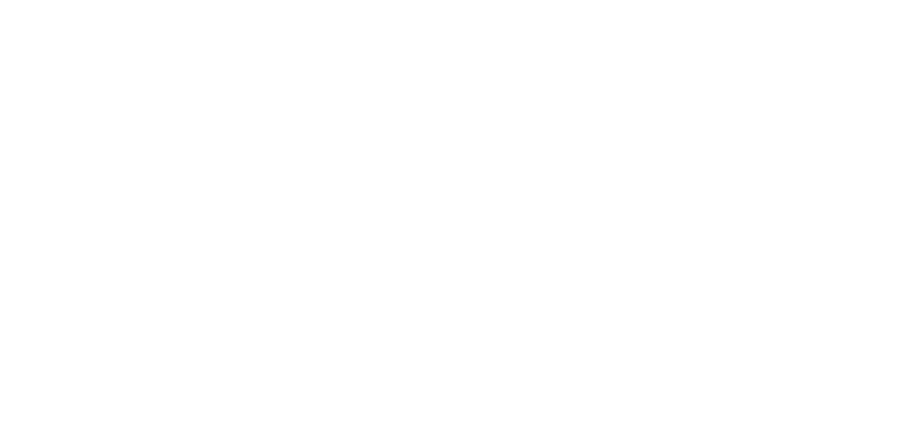
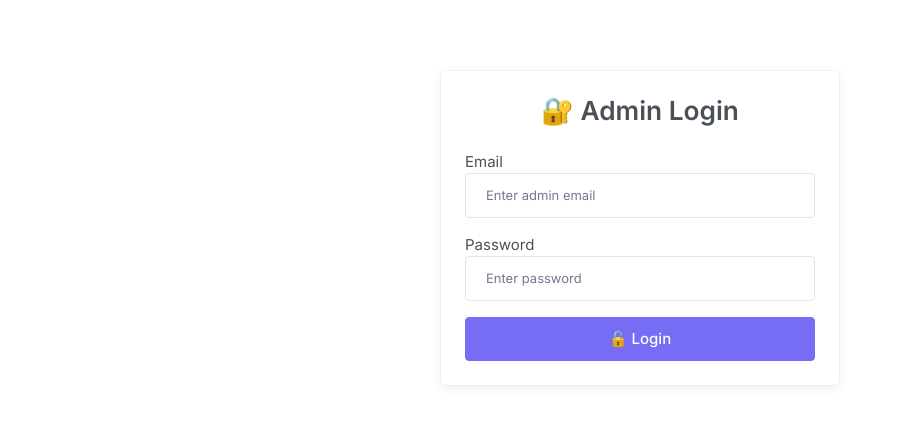
Before and after one commit to firstmentor/srreactclient, a React (Vite) app: page /admin/login in a window 1280 px wide. Before the commit this address had no page. Shown: the part 432-854 px from the top of the page, without its empty margins (0-903 px from the left). Before the commit the page ends 800 px from the top, so only its background shows below. Built offline with nearby package versions, Linux system fonts and the light colour scheme; a web font is replaced by a local one.

Commit message:
fhgfjhgdf

```diff
--- a/src/App.jsx
+++ b/src/App.jsx
@@ -21,6 +21,9 @@ import CVForm from './component/CVForm';
 import AdminDashboard from './component/admin/AdminDashboard';
 import ManageJobs from './component/admin/ManageJobs';
 import AdminrResume from './component/admin/AdminrResume';
+import AdminPrivateRoute from './component/admin/AdminPrivateRoute';
+import AdminLogin from './component/admin/AdminLogin';
+
 
 const App = () => {
   return (
@@ -39,7 +42,10 @@ const App = () => {
           <Route path="/cvform" element={<CVForm />} />
         </Route>
 
-        <Route element={<AdminLayout />}>
+
+        <Route path="/admin/login" element={<AdminLogin />} />
+
+        <Route element={<AdminPrivateRoute><AdminLayout /></AdminPrivateRoute>}>
           <Route path="/admin/dashboard" element={<AdminDashboard />} />
           <Route path="/admin/jobs" element={<ManageJobs />} />
           <Route path="/admin/resume" element={<AdminrResume />} />
--- a/src/app/store.js
+++ b/src/app/store.js
@@ -1,11 +1,15 @@
-// src/app/store.js
 import { configureStore } from '@reduxjs/toolkit';
 import { jobApi } from '../features/job/jobApi';
+import { adminApi } from '../features/admin/adminApi'; // ✅ import adminApi
 
 export const store = configureStore({
   reducer: {
     [jobApi.reducerPath]: jobApi.reducer,
+    [adminApi.reducerPath]: adminApi.reducer, // ✅ include adminApi
   },
   middleware: (getDefaultMiddleware) =>
-    getDefaultMiddleware().concat(jobApi.middleware),
+    getDefaultMiddleware().concat(
+      jobApi.middleware,
+      adminApi.middleware // ✅ add adminApi middleware
+    ),
 });
--- a/src/component/Header.jsx
+++ b/src/component/Header.jsx
@@ -49,6 +49,9 @@ function Header() {
               <li className="nav-item">
                 <Link to="/contact" className="nav-link" onClick={handleNavLinkClick}>Contact</Link>
               </li>
+              <li className="nav-item">
+                <Link to="/admin/login" className="nav-link" onClick={handleNavLinkClick}>Login</Link>
+              </li>
             </ul>
           </div>
         </div>
--- /dev/null
+++ b/src/component/admin/AdminLogin.jsx
@@ -0,0 +1,79 @@
+import React, { useState } from 'react';
+import { useAdminLoginMutation } from '../../features/admin/adminApi';
+import { toast } from 'react-toastify';
+import { useNavigate } from 'react-router-dom';
+
+function AdminLogin() {
+  const [form, setForm] = useState({ email: '', password: '' });
+  const [errors, setErrors] = useState({});
+  const [adminLogin, { isLoading }] = useAdminLoginMutation();
+  const navigate = useNavigate();
+
+  const validate = () => {
+    const newErrors = {};
+    const emailRegex = /^[^\s@]+@[^\s@]+\.[^\s@]+$/;
+
+    if (!form.email) newErrors.email = 'Email is required';
+    else if (!emailRegex.test(form.email)) newErrors.email = 'Invalid email';
+
+    if (!form.password) newErrors.password = 'Password is required';
+
+    setErrors(newErrors);
+    return Object.keys(newErrors).length === 0;
+  };
+
+  const handleSubmit = async (e) => {
+    e.preventDefault();
+    if (!validate()) {
+      toast.error('❌ Please fix the errors');
+      return;
+    }
+
+    try {
+      await adminLogin(form).unwrap();
+      toast.success('✅ Login Successful');
+      navigate('/admin/dashboard');
+    } catch (err) {
+      toast.error('❌ Invalid Credentials');
+    }
+  };
+
+  return (
+    <div className="container d-flex justify-content-center align-items-center" style={{ minHeight: '90vh' }}>
+      <div className="card shadow p-4" style={{ maxWidth: '400px', width: '100%' }}>
+        <h3 className="text-center mb-4">🔐 Admin Login</h3>
+        <form onSubmit={handleSubmit}>
+          <div className="mb-3">
+            <label>Email</label>
+            <input
+              type="email"
+              className={`form-control ${errors.email ? 'is-invalid' : ''}`}
+              value={form.email}
+              onChange={(e) => setForm({ ...form, email: e.target.value })}
+              placeholder="Enter admin email"
+            />
+            {errors.email && <div className="invalid-feedback">{errors.email}</div>}
+          </div>
+
+          <div className="mb-3">
+            <label>Password</label>
+            <input
+              type="password"
+              className={`form-control ${errors.password ? 'is-invalid' : ''}`}
+              value={form.password}
+              onChange={(e) => setForm({ ...form, password: e.target.value })}
+              placeholder="Enter password"
+            />
+            {errors.password && <div className="invalid-feedback">{errors.password}</div>}
+          </div>
+
+          <button type="submit" className="btn btn-primary w-100" disabled={isLoading}>
+            {isLoading ? '🔄 Logging in...' : '🔓 Login'}
+          </button>
+        </form>
+      </div>
+    </div>
+  );
+}
+
+export default AdminLogin;
--- /dev/null
+++ b/src/component/admin/AdminPrivateRoute.jsx
@@ -0,0 +1,14 @@
+import React from 'react';
+import { Navigate } from 'react-router-dom';
+import { useGetAdminDashboardQuery } from '../../features/admin/adminApi';
+
+const AdminPrivateRoute = ({ children }) => {
+  const { data, error, isLoading } = useGetAdminDashboardQuery();
+
+  if (isLoading) return <p>⏳ Checking admin auth...</p>;
+  if (error) return <Navigate to="/admin/login" />;
+
+  return children;
+};
+
+export default AdminPrivateRoute;
--- /dev/null
+++ b/src/component/admin/LogoutButton.jsx
@@ -0,0 +1,30 @@
+import React from 'react';
+import { useNavigate } from 'react-router-dom';
+import { useAdminLogoutMutation } from '../../features/admin/adminApi';
+import { toast } from 'react-toastify';
+
+const LogoutButton = () => {
+  const [logout] = useAdminLogoutMutation();
+  const navigate = useNavigate();
+
+  const handleLogout = async () => {
+    try {
+      await logout().unwrap(); // RTK mutation
+      toast.success('✅ Logged out successfully');
+      navigate('/admin/login');
+    } catch (err) {
+      toast.error('❌ Logout failed');
+    }
+  };
+
+  return (
+    <button
+      onClick={handleLogout}
+      className="nav-link text-white fw-semibold bg-transparent border-0 w-100 text-start"
+    >
+      <i className="fas fa-sign-out-alt me-2"></i> Logout
+    </button>
+  );
+};
+
+export default LogoutButton;
--- a/src/component/admin/Sidebar.jsx
+++ b/src/component/admin/Sidebar.jsx
@@ -1,6 +1,7 @@
 import React, { useState } from 'react';
 import { Link } from 'react-router-dom';
 import 'animate.css';
+import LogoutButton from './LogoutButton';
 
 const Sidebar = () => {
   const [openMenu, setOpenMenu] = useState(null);
@@ -68,7 +69,7 @@ const Sidebar = () => {
         </li>
         <li className="nav-item mt-3 border-top pt-3">
           <Link to="/logout" className="nav-link text-white fw-semibold">
-            <i className="fas fa-sign-out-alt me-2"></i> Logout
+           <LogoutButton />
           </Link>
         </li>
       </ul>
--- /dev/null
+++ b/src/features/admin/adminApi.js
@@ -0,0 +1,36 @@
+// features/admin/adminApi.js
+import { createApi, fetchBaseQuery } from '@reduxjs/toolkit/query/react';
+
+export const adminApi = createApi({
+  reducerPath: 'adminApi',
+  baseQuery: fetchBaseQuery({
+    baseUrl: 'http://localhost:4000/api',
+    credentials: 'include', // ✅ for cookies
+  }),
+  tagTypes: ['Admin'],
+  endpoints: (builder) => ({
+    adminLogin: builder.mutation({
+      query: (data) => ({
+        url: '/admin/login',
+        method: 'POST',
+        body: data,
+      }),
+    }),
+    adminLogout: builder.mutation({
+      query: () => ({
+        url: '/admin/logout',
+        method: 'POST',
+      }),
+    }),
+    getAdminDashboard: builder.query({
+      query: () => '/admin/dashboard',
+      providesTags: ['Admin'],
+    }),
+  }),
+});
+
+export const {
+  useAdminLoginMutation,
+  useAdminLogoutMutation,
+  useGetAdminDashboardQuery,
+} = adminApi;
--- a/src/features/job/jobApi.js
+++ b/src/features/job/jobApi.js
@@ -3,7 +3,7 @@ import { createApi, fetchBaseQuery } from '@reduxjs/toolkit/query/react';
 
 export const jobApi = createApi({
   reducerPath: 'jobApi',
-  baseQuery: fetchBaseQuery({ baseUrl: 'http://localhost:4000/api/' }), // change if needed
+  baseQuery: fetchBaseQuery({ baseUrl: 'https://server-y0fc.onrender.com/api/' }), // change if needed
   endpoints: (builder) => ({
     applyJob: builder.mutation({
       query: (formData) => ({
```
